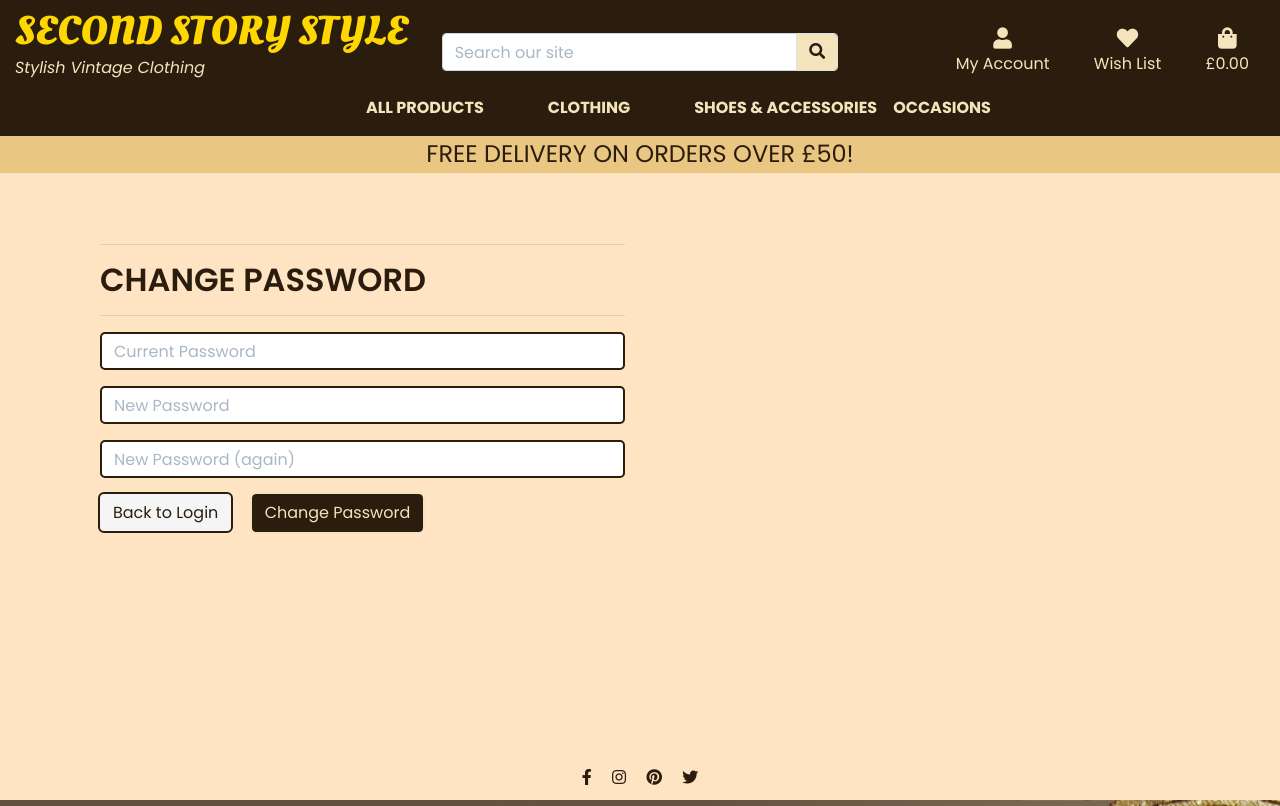
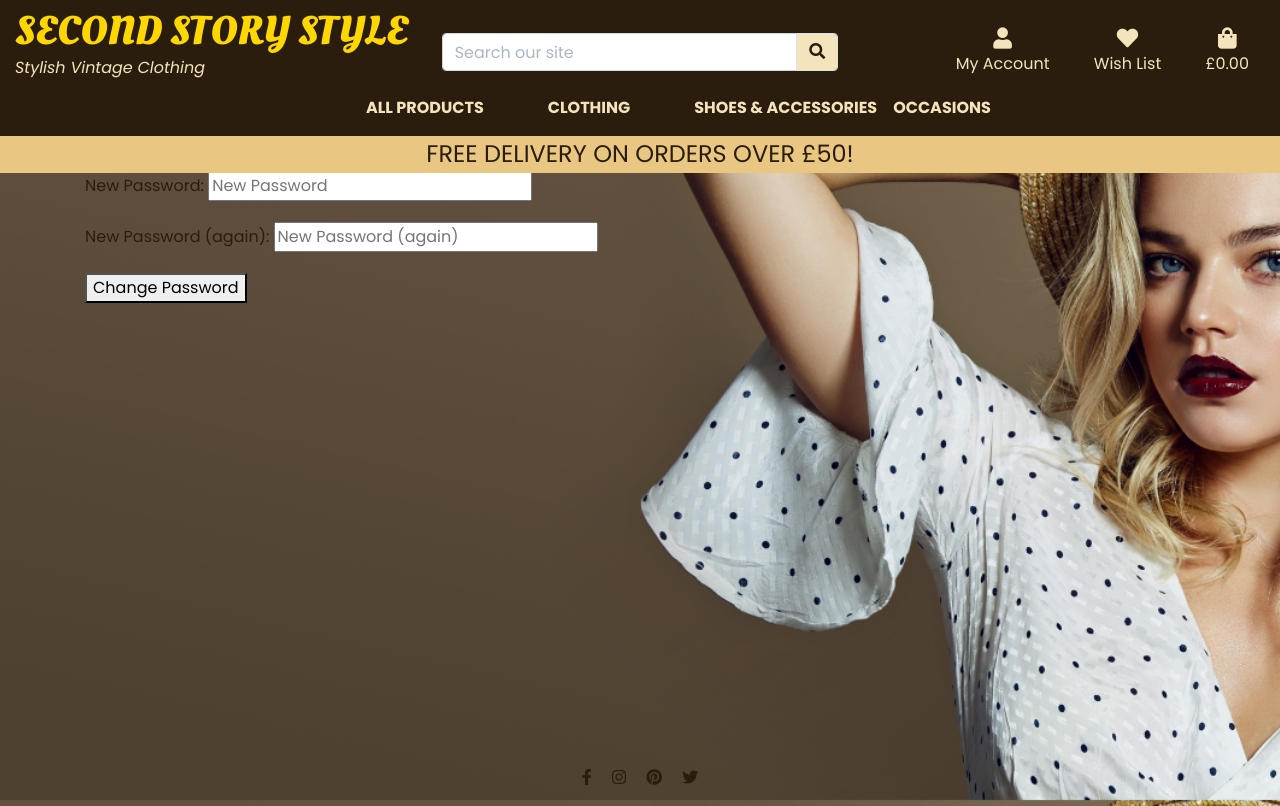
Before and after one commit to AgyLuczak/SECOND-STORY-SHOP, a Django app: page /accounts/password/change/ in a window 1280 px wide. Run offline with Django 3.2, Linux system fonts and the light colour scheme; the visitor is signed in with stand-in values (Sample User, id 1); parts of the project's set-up code (start-up, migrations or seed data) failed here and were passed over; some libraries are stand-ins or nearby versions.

Commit message:
Change the password reset change to original form

```diff
--- a/templates/allauth/account/password_change.html
+++ b/templates/allauth/account/password_change.html
@@ -4,15 +4,12 @@
 
 {% block head_title %}{% trans "Change Password" %}{% endblock %}
 
-{% block inner_content %}
-<hr>
-<h2 class="logo-font page-heading">Change Password</h2>
-<hr>
+{% block content %}
+<h1>{% trans "Change Password" %}</h1>
 
 <form method="POST" action="{% url 'account_change_password' %}" class="password_change">
     {% csrf_token %}
-    {{ form|crispy }}
-    <a class="btn light-btn mr-3 d-inline" href="{% url 'account_login' %}">Back to Login</a>
-    <button class="btn dark-btn d-inline" type="submit" name="action">{% trans "Change Password" %}</button>
+    {{ form.as_p }}
+    <button type="submit" name="action">{% trans "Change Password" %}</button>
 </form>
 {% endblock %}
```
Also changed, not shown: TESTING.md (+1 -0 lines).
